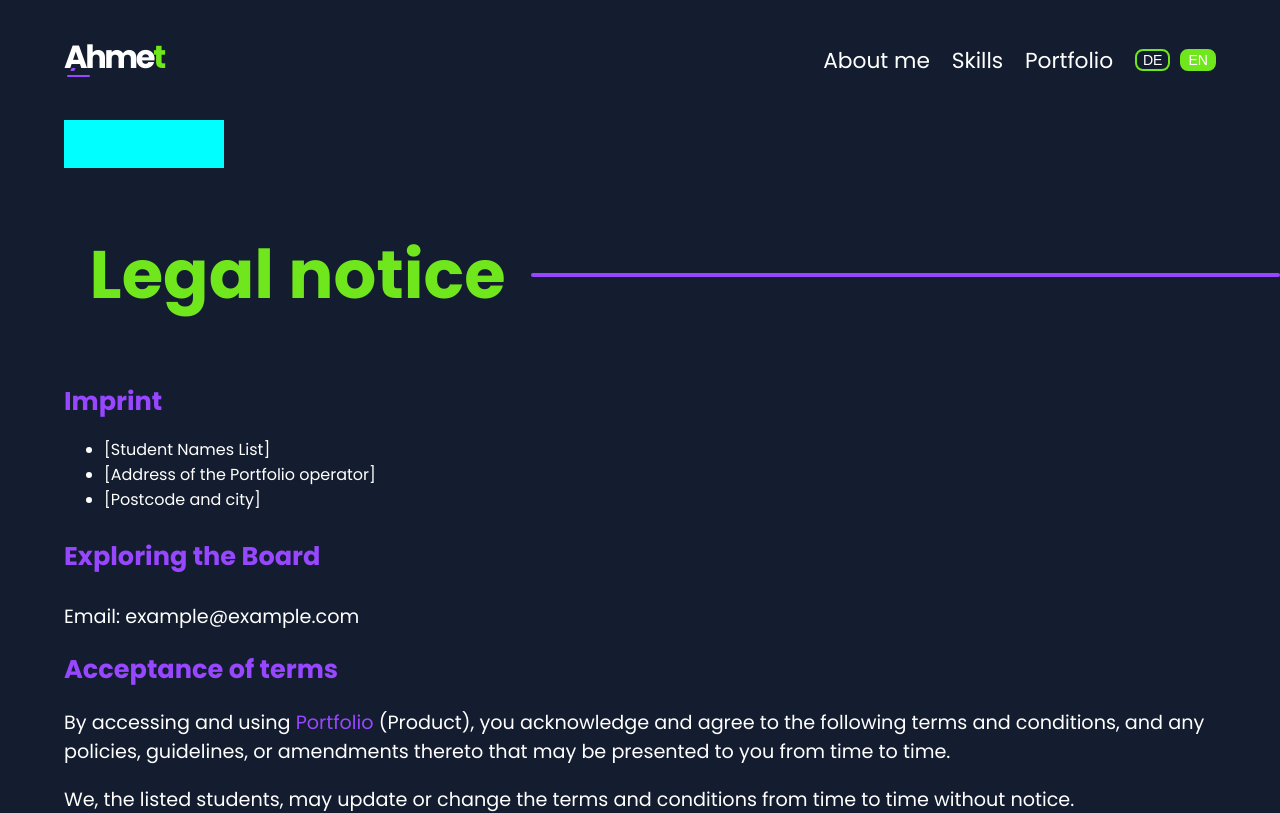
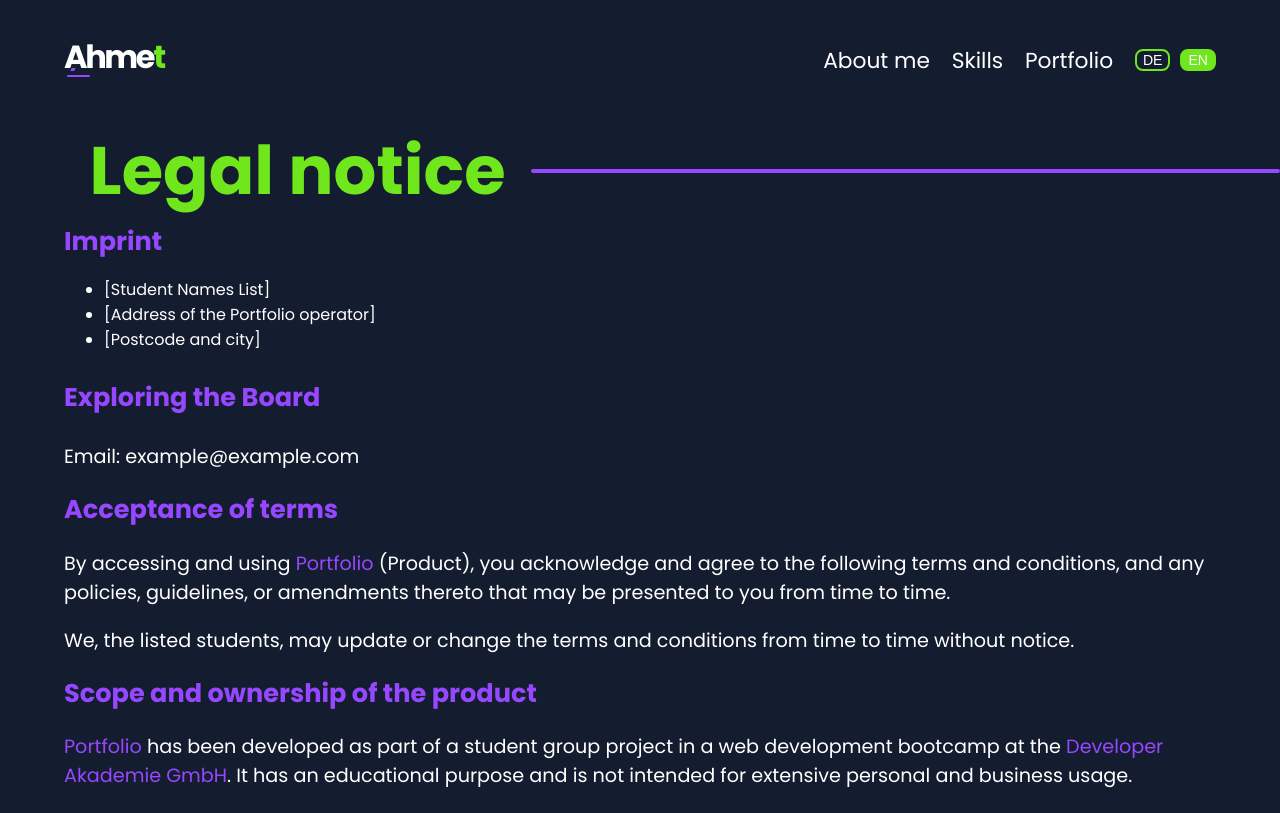
Before and after one commit to AhmetB-Dev/portfolio, an Angular app: page /legal-notice in a window 1280 px wide. Shown: the top 813 px of the page. Built offline with nearby package versions, Linux system fonts and the light colour scheme.

Commit message:
feat: remove unnecessary span elements; enhance layout and styling for legal and privacy policy pages

```diff
--- a/src/app/pages/legal-notice-page/legal-notice-page.html
+++ b/src/app/pages/legal-notice-page/legal-notice-page.html
@@ -6,8 +6,6 @@
           <img class="legal-page__back-link" src="assets/shared/back_button.svg" alt=""
         /></a>
       </div>
-
-      <span style="background-color: aqua; width: 10rem; display: flex; height: 3rem"></span>
 
       <h1 class="legal-page__title">
         <span class="legal-page__title-line-left" aria-hidden="true"></span>
--- a/src/app/pages/legal-notice-page/legal-notice-page.scss
+++ b/src/app/pages/legal-notice-page/legal-notice-page.scss
@@ -1,8 +1,15 @@
 .legal-page {
+  min-height: 100vh;
+  min-height: 100dvh;
+
+  display: flex;
+  flex-direction: column;
+
   &__back {
     display: flex;
     justify-content: flex-end;
     align-items: center;
+    padding: 1.7rem 1.4rem 0rem 0rem;
   }
 
   &__back-link {
@@ -12,30 +19,32 @@
   &__title {
     display: flex;
     align-items: center;
+
     gap: clamp(0.75rem, 2vw, 2rem);
+
+    margin: 0;
+
+    color: rgba(112, 230, 28, 1);
     font-size: clamp(2.2rem, 1rem + 4vw, 6rem);
-    color: rgba(112, 230, 28, 1);
-  }
 
-  &__title::after {
-    content: '';
-    display: block;
-    height: 0.25rem;
-    border-radius: 999px;
-    background-color: var(--btn-hover-color);
-  }
+    &::after {
+      content: '';
 
-  // &__title::before {
-  //   flex: 0 0 clamp(2rem, 6vw, 6rem);
-  // }
+      display: block;
+      flex: 1 0 0;
 
-  &__title::after {
-    flex: 1 0 0;
-    margin-inline-end: calc(50% - 50vw);
+      height: 0.25rem;
+
+      margin-inline-end: calc(50% - 50vw);
+
+      border-radius: 999px;
+      background-color: #9747ff;
+    }
   }
 
   &__container {
-    padding: 1rem 1rem;
+    width: 100%;
+    padding: 1rem;
   }
 
   &__section p {
@@ -51,6 +60,7 @@
     color: rgba(151, 71, 255, 1);
   }
 }
+
 @media (min-width: 769px) {
   .legal-page {
     &__back {
@@ -58,7 +68,7 @@
     }
 
     &__container {
-      padding: 0rem 4rem 0rem 4rem;
+      padding: 0 4rem;
     }
   }
 }
--- a/src/app/pages/privacy-policy-page/privacy-policy-page.html
+++ b/src/app/pages/privacy-policy-page/privacy-policy-page.html
@@ -6,7 +6,6 @@
       </a>
     </div>
 
-    <span style="background-color: aqua; width: 10rem; display: flex; height: 3rem"></span>
     <h1 class="privacy-page__title">
       <span class="privacy-page__title-line-left" aria-hidden="true"></span>
 
--- a/src/app/pages/privacy-policy-page/privacy-policy-page.scss
+++ b/src/app/pages/privacy-policy-page/privacy-policy-page.scss
@@ -1,8 +1,15 @@
 .privacy-page {
+  min-height: 100vh;
+  min-height: 100dvh;
+  display: flex;
+  flex-direction: column;
+  justify-content: flex-start;
+
   &__back {
     display: flex;
     justify-content: flex-end;
     align-items: center;
+    padding: 1.7rem 1.4rem 0rem 0rem;
   }
 
   &__back-link {
@@ -15,8 +22,10 @@
       minmax(0, 1fr)
       auto
       minmax(0, 1fr);
+
     align-items: center;
     gap: clamp(0.75rem, 2vw, 2rem);
+
     margin: 0;
 
     color: #70e61c;
@@ -24,6 +33,7 @@
 
     &::after {
       content: '';
+
       display: block;
       width: auto;
       height: 0.25rem;
@@ -31,21 +41,27 @@
       margin-inline-end: calc(50% - 50vw);
 
       border-radius: 6px;
-      background-color: #70e61c;
+      background-color: #9747ff;
     }
   }
 
   &__title-line-left {
     display: block;
     justify-self: end;
+
     width: clamp(4rem, 9vw, 10rem);
     height: 0.25rem;
+
     border-radius: 6px;
     background-color: #9747ff;
   }
 
   &__title-text {
     white-space: nowrap;
+  }
+
+  &__container {
+    padding: 1rem 1rem 0rem 1rem;
   }
 }
 
@@ -54,5 +70,9 @@
     &__back {
       display: none;
     }
+
+    &__container {
+      padding: 2rem 4rem 0rem 4rem;
+    }
   }
 }
```
